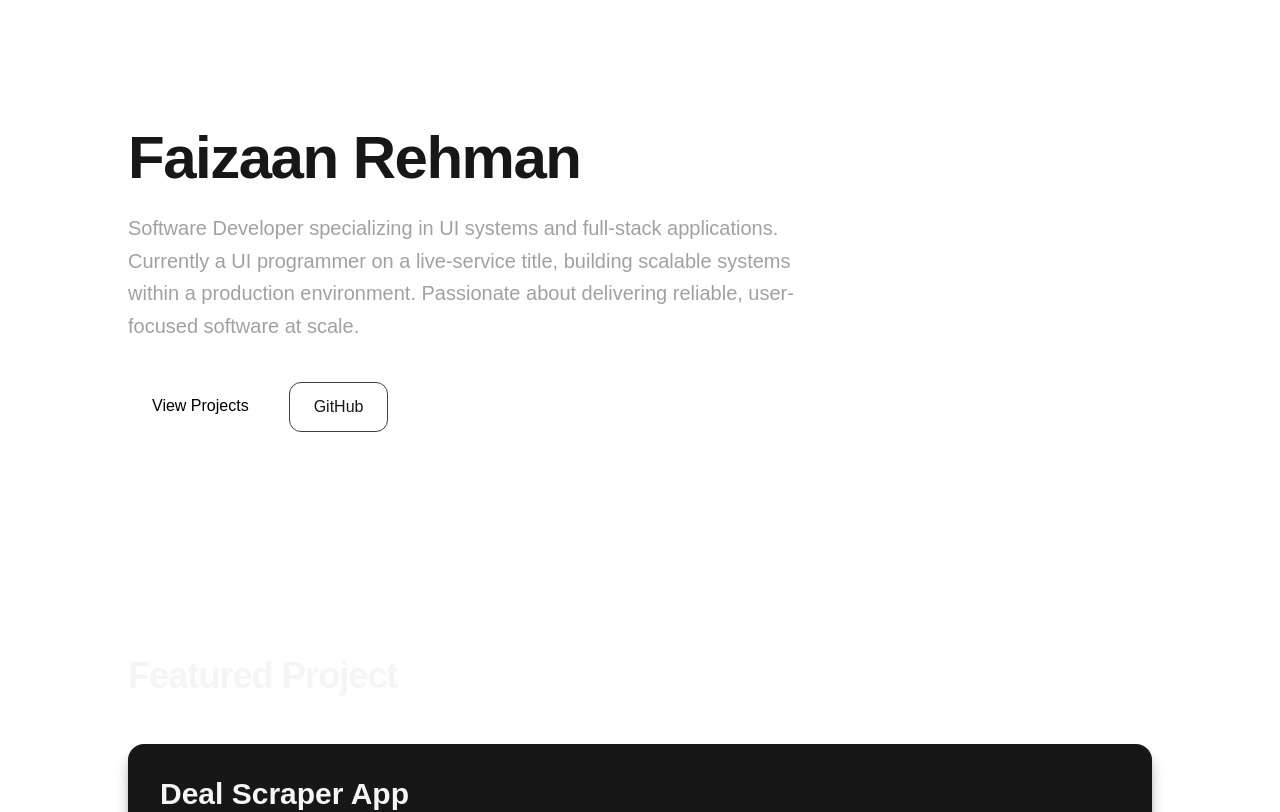
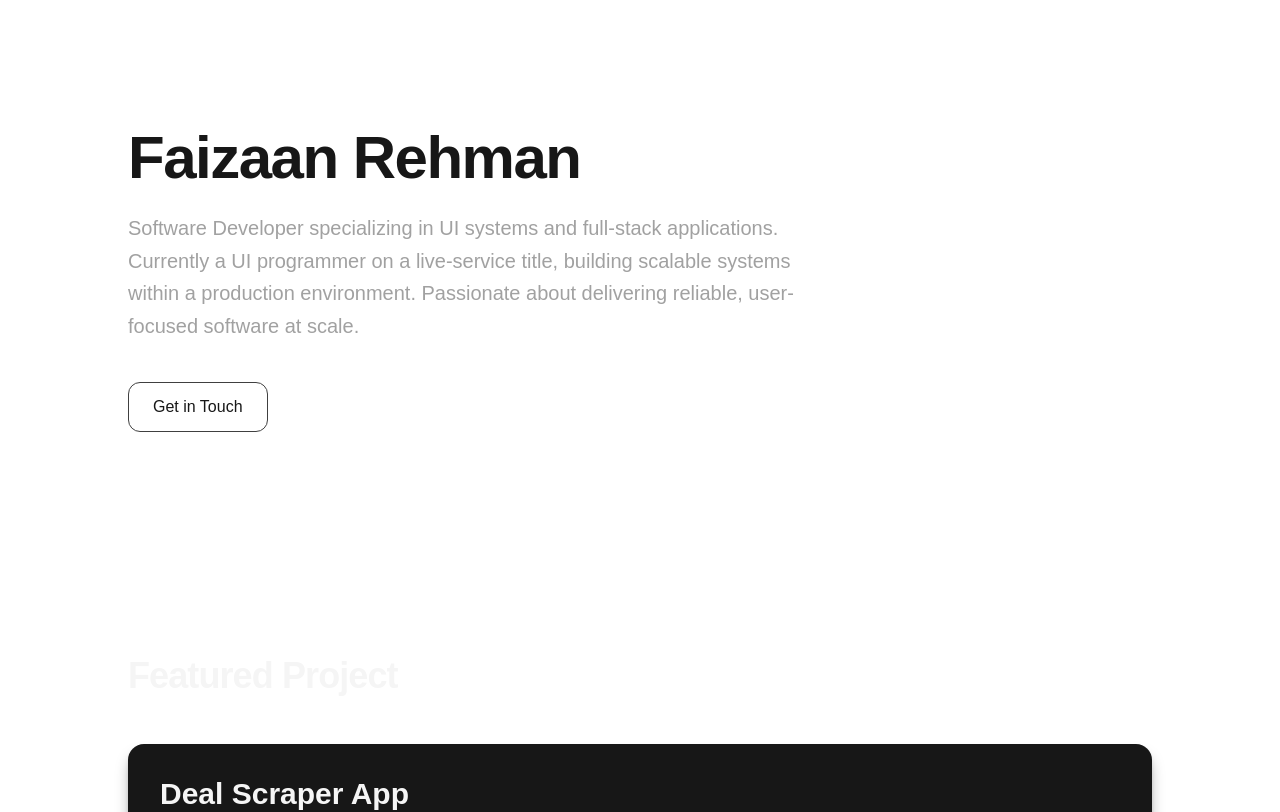
Before and after one commit to FaizaanRehman/Portfolio, a Next.js app: page / in a window 1280 px wide. Shown: the top 812 px of the page. Built offline with nearby package versions, Linux system fonts and the light colour scheme.

Commit message:
improve scrolling and formatting

```diff
--- a/app/layout.tsx
+++ b/app/layout.tsx
@@ -11,7 +11,7 @@ export default function RootLayout({
   children: React.ReactNode;
 }) {
   return (
-    <html lang="en">
+    <html lang="en" className="scroll-smooth">
       <body className="bg-neutral-950 text-neutral-100 antialiased">
         {children}
       </body>
--- a/app/page.tsx
+++ b/app/page.tsx
@@ -104,7 +104,7 @@ export default function Home() {
         </div>
       </Section>
 
-      <Section title="Skills">
+      <Section>
         <Skills
           skills={[
             "React",
@@ -123,7 +123,7 @@ export default function Home() {
         />
       </Section>
 
-      <Section title="Contact">
+      <Section id="contact">
         <Contact
           email="fhrehman@uwaterloo.ca"
           github="https://github.com/faizaanrehman"
--- a/components/Contact.tsx
+++ b/components/Contact.tsx
@@ -17,7 +17,7 @@ export default function Contact({
         <h3 className="text-2xl md:text-3xl font-semibold text-neutral-100 mb-3">
           Get In Touch
         </h3>
-        <p className="text-neutral-400 leading-relaxed max-w-xl">
+        <p className="text-neutral-400 leading-relaxed">
           I'm currently open to software development roles. Feel free to reach
           out - I'd love to connect.
         </p>
--- a/components/Hero.tsx
+++ b/components/Hero.tsx
@@ -15,19 +15,10 @@ export default function Hero() {
 
         <div className="flex flex-col sm:flex-row gap-4">
           <a
-            href="#projects"
-            className="px-6 py-3 bg-white text-black rounded-xl font-medium hover:opacity-90 transition"
-          >
-            View Projects
-          </a>
-
-          <a
-            href="https://github.com/faizaanrehman"
-            target="_blank"
-            rel="noopener noreferrer"
+            href="#contact"
             className="px-6 py-3 border border-neutral-700 rounded-xl hover:bg-neutral-900 transition"
           >
-            GitHub
+            Get in Touch
           </a>
         </div>
       </div>
```
